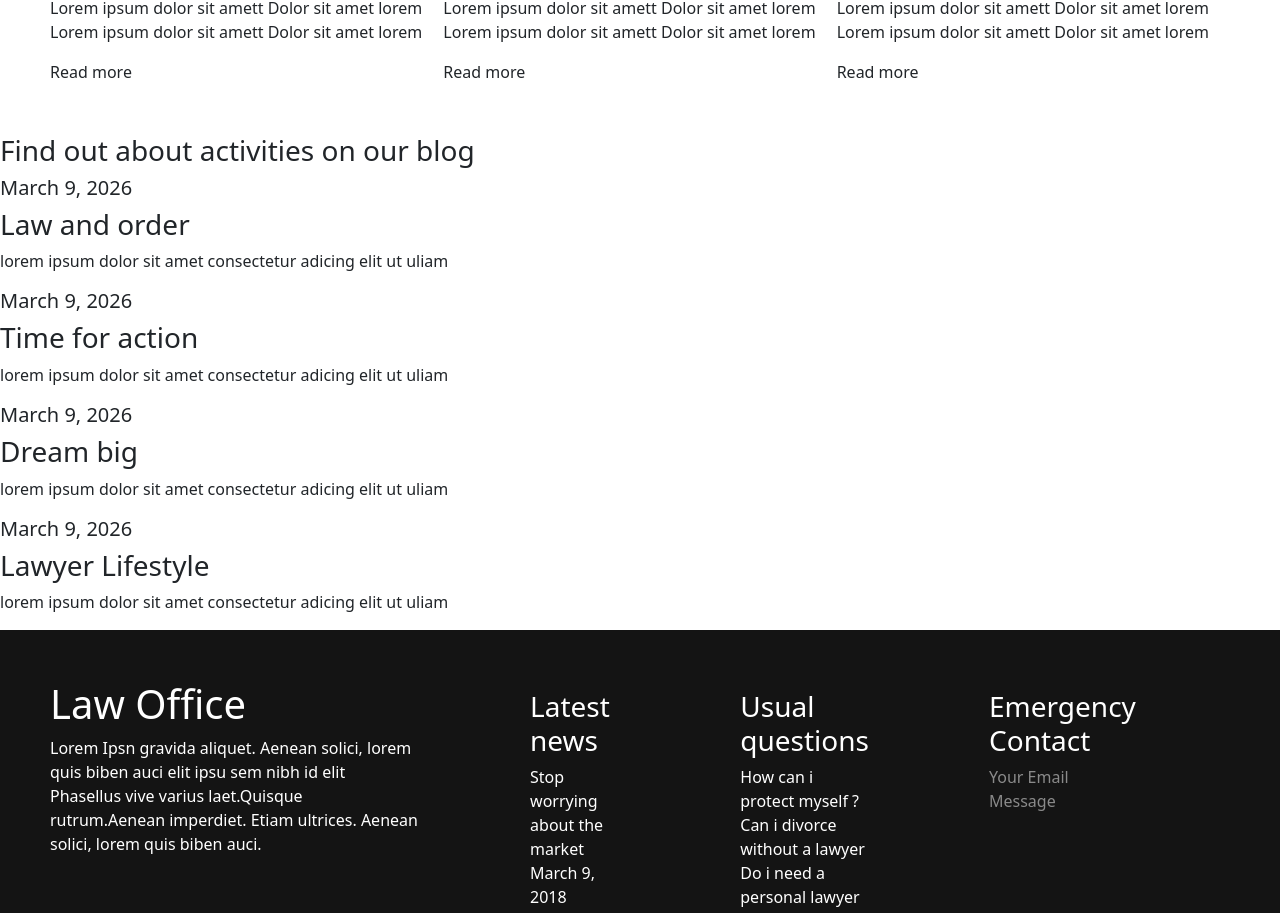
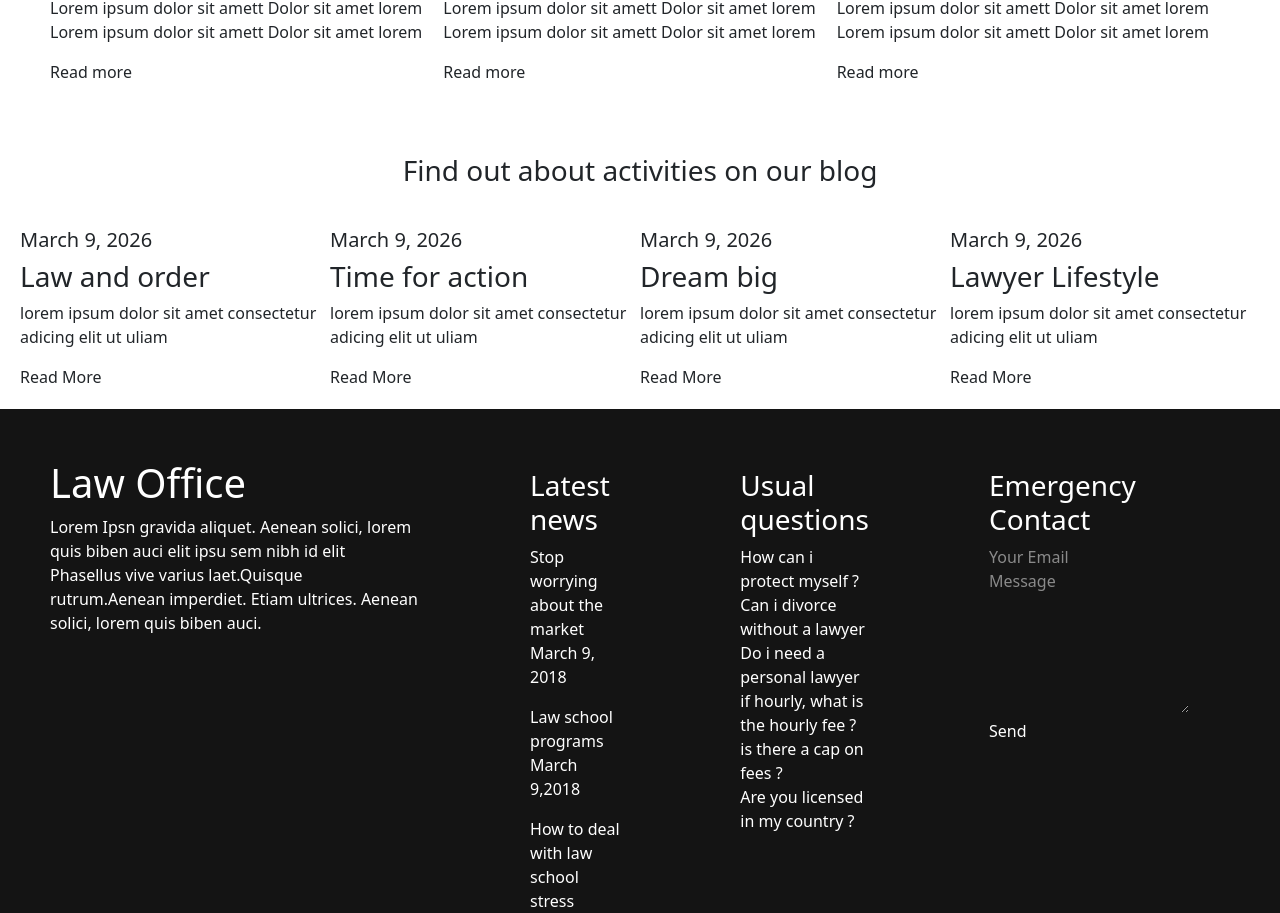
Before and after one commit to Toluwanimicode/Anwalt-Frontend, a React (Vite) app: page / in a window 1280 px wide. Shown: the part 2397-3310 px from the top of the page. Built offline with nearby package versions, Linux system fonts and the light colour scheme.

Commit message:
added changes

```diff
--- a/src/components/Pages/Home/Home.css
+++ b/src/components/Pages/Home/Home.css
@@ -39,3 +39,11 @@
     display: flex;
     padding: 50px;
 }
+.Blog-Section{
+    display: flex;
+    margin: 20px;
+}
+.blog-text{
+    text-align: center;
+    padding: 20px;
+}
--- a/src/components/Pages/Home/Home.jsx
+++ b/src/components/Pages/Home/Home.jsx
@@ -130,34 +130,35 @@ const Home = () => {
         </div>
       </div>
       <div>
-        <h3>Find out about activities on our blog</h3>
-        <div>
+        <h3 className='blog-text'>Find out about activities on our blog</h3>
+        <div className='Blog-Section'>
           <div>
             <img />
             <h5>March 9, 2026</h5>
             <h3>Law and order </h3>
             <p>lorem ipsum dolor sit amet consectetur adicing elit ut uliam </p>
+            <button>Read More</button>
           </div>
           <div>
             <img />
             <h5>March 9, 2026</h5>
             <h3>Time for action</h3>
             <p>lorem ipsum dolor sit amet consectetur adicing elit ut uliam</p>
+            <button>Read More</button>
           </div>
           <div>
             <img />
             <h5>March 9, 2026</h5>
             <h3>Dream big</h3>
             <p>lorem ipsum dolor sit amet consectetur adicing elit ut uliam</p>
-
+            <button>Read More</button>
           </div>
           <div>
             <img />
             <h5>March 9, 2026</h5>
-            <h3>
-              Lawyer Lifestyle
-            </h3>
+            <h3>Lawyer Lifestyle </h3>
             <p>lorem ipsum dolor sit amet consectetur adicing elit ut uliam</p>
+            <button>Read More</button>
           </div>
         </div>
       </div>
```
